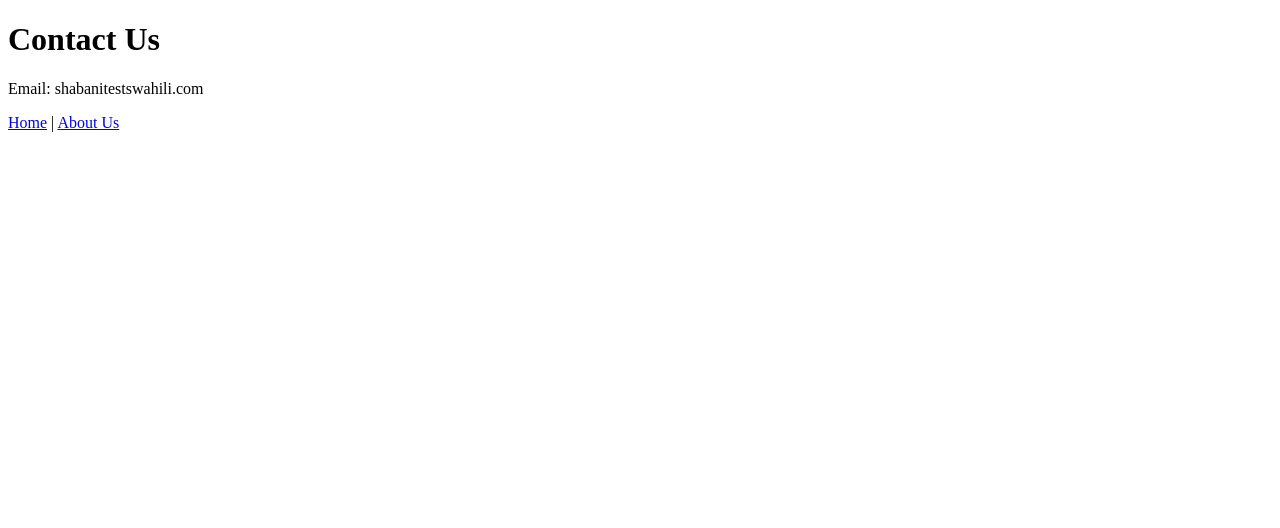
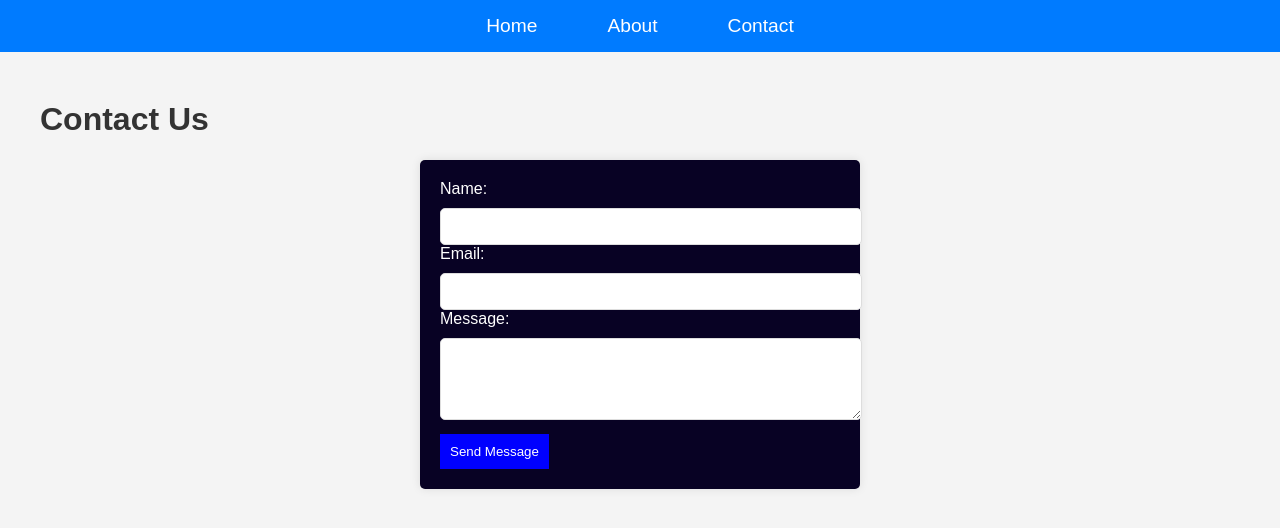
Before and after one commit to Mwamtindi/simple-website, a website: page views/contact.html in a window 1280 px wide. Drawn offline with Linux system fonts and the light colour scheme; files that its build step writes are made by us from their sources.

Commit message:
update nav bar

```diff
--- /dev/null
+++ b/public/styles.css
@@ -0,0 +1,78 @@
+
+body {
+    font-family: Arial, sans-serif;
+    margin: 20px;
+    padding: 20px;
+    background-color: #f4f4f4;
+    padding-top: 60px;
+}
+
+h1 {
+    color: #333;
+}
+
+form {
+    max-width: 400px;
+    margin: auto;
+    background: rgb(8, 2, 36);
+    padding: 20px;
+    border-radius: 5px;
+    box-shadow: 0px 0px 10px rgba(0, 0, 0, 0.1);
+    color: white;
+
+}
+
+input, textarea {
+    width: 100%;
+    padding: 10px;
+    margin-top: 10px;
+    border: 1px solid #ddd;
+    border-radius: 5px;
+}
+
+button {
+    background: blue;
+    color: white;
+    padding: 10px;
+    border: none;
+    margin-top: 10px;
+    cursor: pointer;
+}
+
+/* Navigation Bar */
+nav {
+    background: #007BFF;
+    padding: 15px 0;
+    position: fixed;
+    width: 100%;
+    top: 0;
+    left: 0;
+    z-index: 9999;
+    text-align: center;
+}
+
+nav ul {
+    list-style: none;
+    display: flex;
+    justify-content: center;
+    padding: 0;
+    margin: 0;
+}
+
+nav ul li {
+    margin: 0 20px;
+}
+
+nav ul li a {
+    text-decoration: none;
+    color: white;
+    font-size: 1.2rem;
+    padding: 10px 15px;
+    transition: 0.3s;
+}
+
+nav ul li a:hover {
+    background: #fbbc05;
+    color: black;
+    border-radius: 5px;
+}
--- a/views/contact.html
+++ b/views/contact.html
@@ -4,10 +4,28 @@
     <meta charset="UTF-8">
     <meta name="viewport" content="width=device-width, initial-scale=1.0">
     <title>Contact Us</title>
+    <link rel="stylesheet" href="styles.css">
 </head>
 <body>
+    <nav>
+        <ul>
+            <li><a href="/">Home</a></li>
+            <li><a href="/about">About</a></li>
+            <li><a href="#contact">Contact</a></li>
+        </ul>
+    </nav>
     <h1>Contact Us</h1>
-    <p>Email: shabanitestswahili.com</p>
-    <a href="/">Home</a> | <a href="/about">About Us</a>
+    <form action="/submit-form" method="POST">
+        <label for="name">Name:</label>
+        <input type="text" id="name" name="name" required>
+
+        <label for="email">Email:</label>
+        <input type="email" id="email" name="email" required>
+
+        <label for="message">Message:</label>
+        <textarea id="message" name="message" rows="4" required></textarea>
+
+        <button type="submit">Send Message</button>
+    </form>
 </body>
 </html>
```
Also changed, not shown: app.js (added, +34 -0 lines), views/about.html (+9 -1 lines), views/landing.html (+11 -2 lines), 1 other file.
